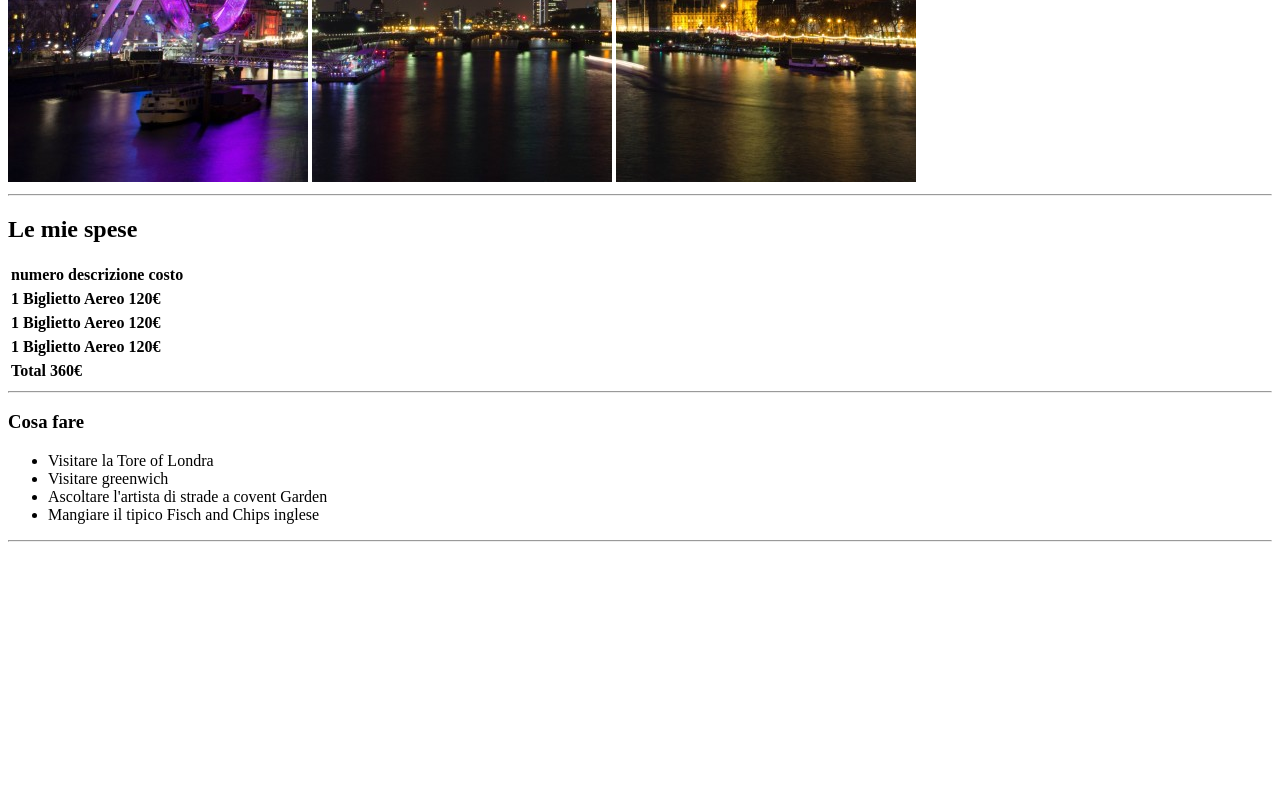
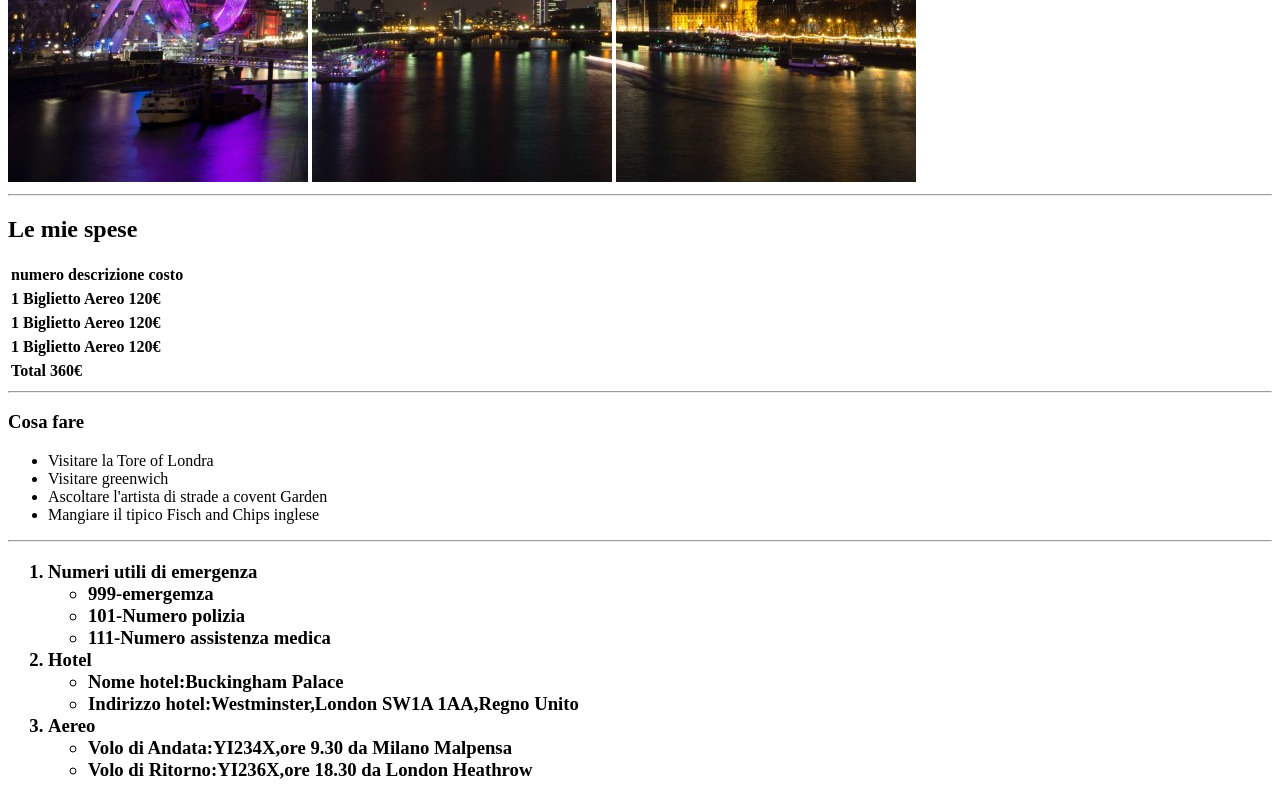
Before and after one commit to Bozo2023/html-london-trip, a plain HTML site: page index.html in a window 1280 px wide. Shown: the part 498-1298 px from the top of the page. Before the commit the page ends 1048 px from the top, so only its background shows below. Drawn offline with Linux system fonts and the light colour scheme.

Commit message:
london-trip

```diff
--- a/index.html
+++ b/index.html
@@ -6,17 +6,17 @@
     <title>Document</title>
 </head>
 <body>
-    <strong><h1> Il mio Viaggio a Londra</h1></strong>
+    <h1> Il mio Viaggio a Londra</h1>
         <img src="img/img/pexels-bill-emrich-230794-0.jpg" alt="">
         <img src="img/img/pexels-bill-emrich-230794-1.jpg" alt="">
         <img src="img/img/pexels-bill-emrich-230794-2.jpg" alt="">
         <hr>
-        <strong><h2>Le mie spese</h2></strong>
+        <h2>Le mie spese</h2>
              <table>
             <tr>
-                <th>numero</th>
-                <th>descrizione</th>
-                <th>costo</th>
+                <th><b>numero</b></th>
+                <th><b>descrizione</b></th>
+                <th><b>costo</b></th>
             </tr>
             </table>
             <table>
@@ -55,6 +55,27 @@
         <li>Mangiare il tipico Fisch and Chips inglese</li>
         </ul>
         <hr>
+        <h3>
+            <ol>
+                <li>Numeri utili di emergenza</li>
+                <ul>
+                    <li><strong>999</strong>-emergemza</li>
+                    <li><strong>101</strong>-Numero polizia</li>
+                    <li><strong>111</strong>-Numero assistenza medica</li>
+                </ul>
+                <li>Hotel</li>
+                <ul>
+                    <li><strong>Nome hotel</strong>:Buckingham Palace</li>
+                    <li><strong>Indirizzo hotel</strong>:Westminster,London SW1A 1AA,Regno Unito</li>
+                </ul>
+                <li>Aereo</li>
+                <ul>
+                    <li><strong>Volo di Andata</strong>:YI234X,ore 9.30 da Milano Malpensa</li>
+                    <li><strong>Volo di Ritorno</strong>:YI236X,ore 18.30 da London Heathrow</li>
+
+                </ul>
+            </ol>
+        </h3>
 
 
 
```
Lines whose indentation alone changed are shown as unchanged.
